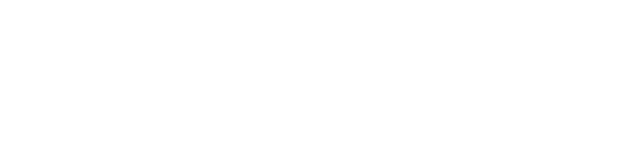
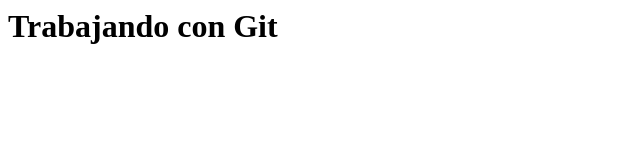
Before and after one commit to Danro19/dir-class-c4, a plain HTML site: page index.html in a window 1280 px wide. Shown: the whole page, without its empty margins (0-640 px from the left). Drawn offline with Linux system fonts and the light colour scheme.

Commit message:
Agregando titulo a la pagina

```diff
--- a/index.html
+++ b/index.html
@@ -3,6 +3,6 @@
 	</head>
 
 	<body>
-
+		<h1>Trabajando con Git</h1>
 	</body>
 </html>
```
